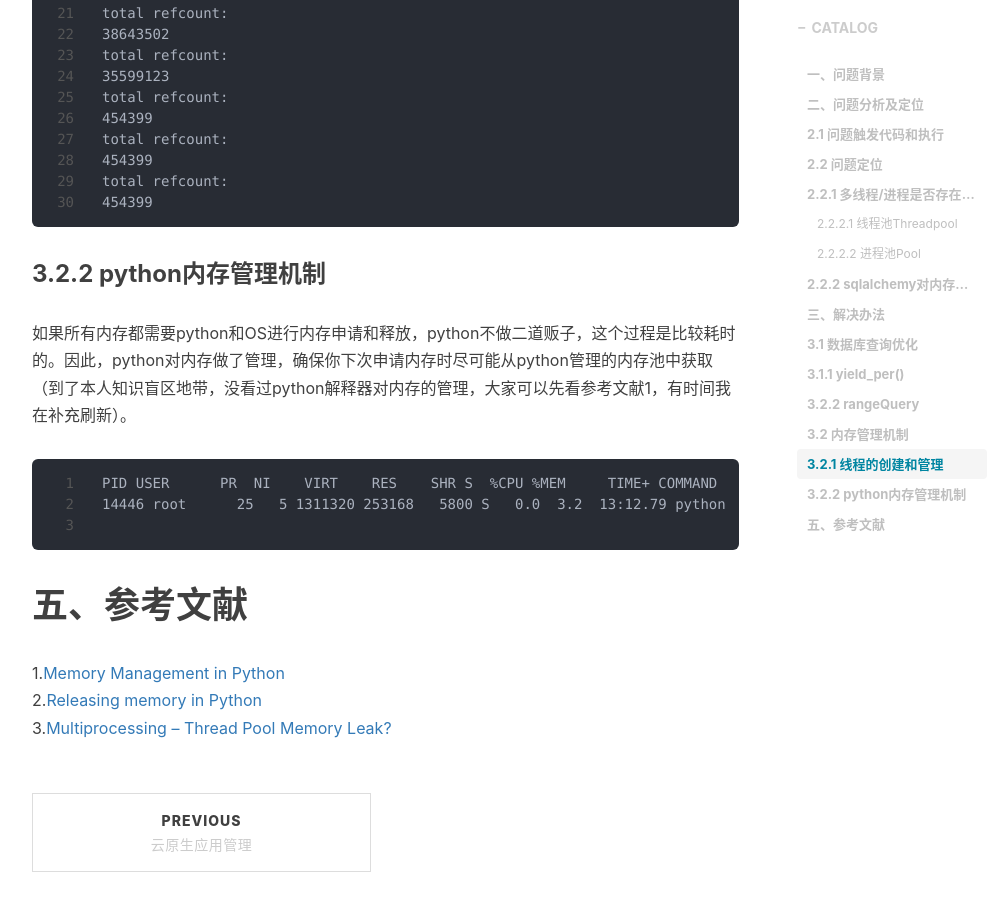
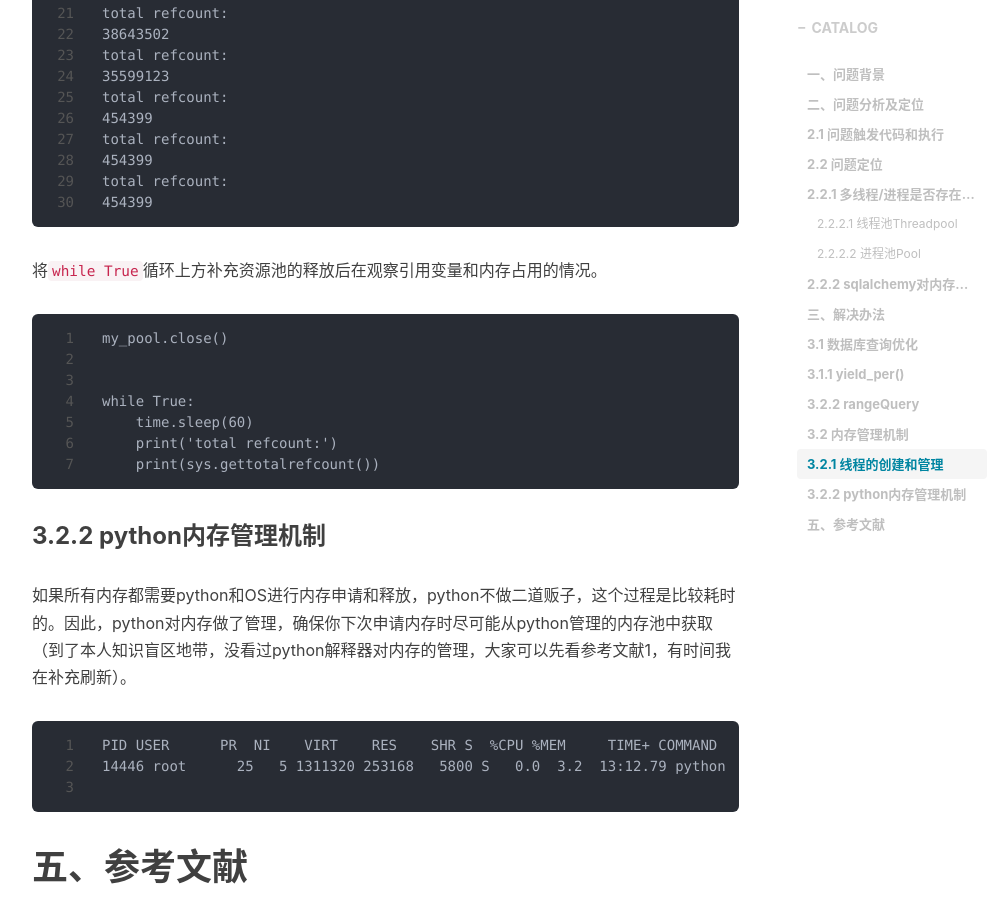
Before and after one commit to shihai1991/shihai1991.github.io, a Jekyll site: the page built from _posts/2022-09-20-multiprocessing-sqlalchemy.md, in a window 1280 px wide and 900 px high, scrolled down 5691 px. Shown: the whole window, without its empty margins (233-1238 px from the left). Built offline with Jekyll 4.4.1, drawn with Linux system fonts in a browser that asks for light colours; nearby versions of some CDN libraries; comment, search, counter and statistics services are not loaded; some of the changed text lies outside the part shown.

Commit message:
Update 2022-09-20-multiprocessing-sqlalchemy.md

````diff
--- a/_posts/2022-09-20-multiprocessing-sqlalchemy.md
+++ b/_posts/2022-09-20-multiprocessing-sqlalchemy.md
@@ -197,6 +197,17 @@ total refcount:
 total refcount:
 454399
 ```
+将`while True`循环上方补充资源池的释放后在观察引用变量和内存占用的情况。
+```
+my_pool.close()
+
+
+while True:
+    time.sleep(60)
+    print('total refcount:')
+    print(sys.gettotalrefcount())
+```
+
 ### 3.2.2 python内存管理机制
 如果所有内存都需要python和OS进行内存申请和释放，python不做二道贩子，这个过程是比较耗时的。因此，python对内存做了管理，确保你下次申请内存时尽可能从python管理的内存池中获取（到了本人知识盲区地带，没看过python解释器对内存的管理，大家可以先看参考文献1，有时间我在补充刷新）。
 ```
````
Also changed, not shown: other parts of _posts/2022-09-20-multiprocessing-sqlalchemy.md (+1 -1 lines).
